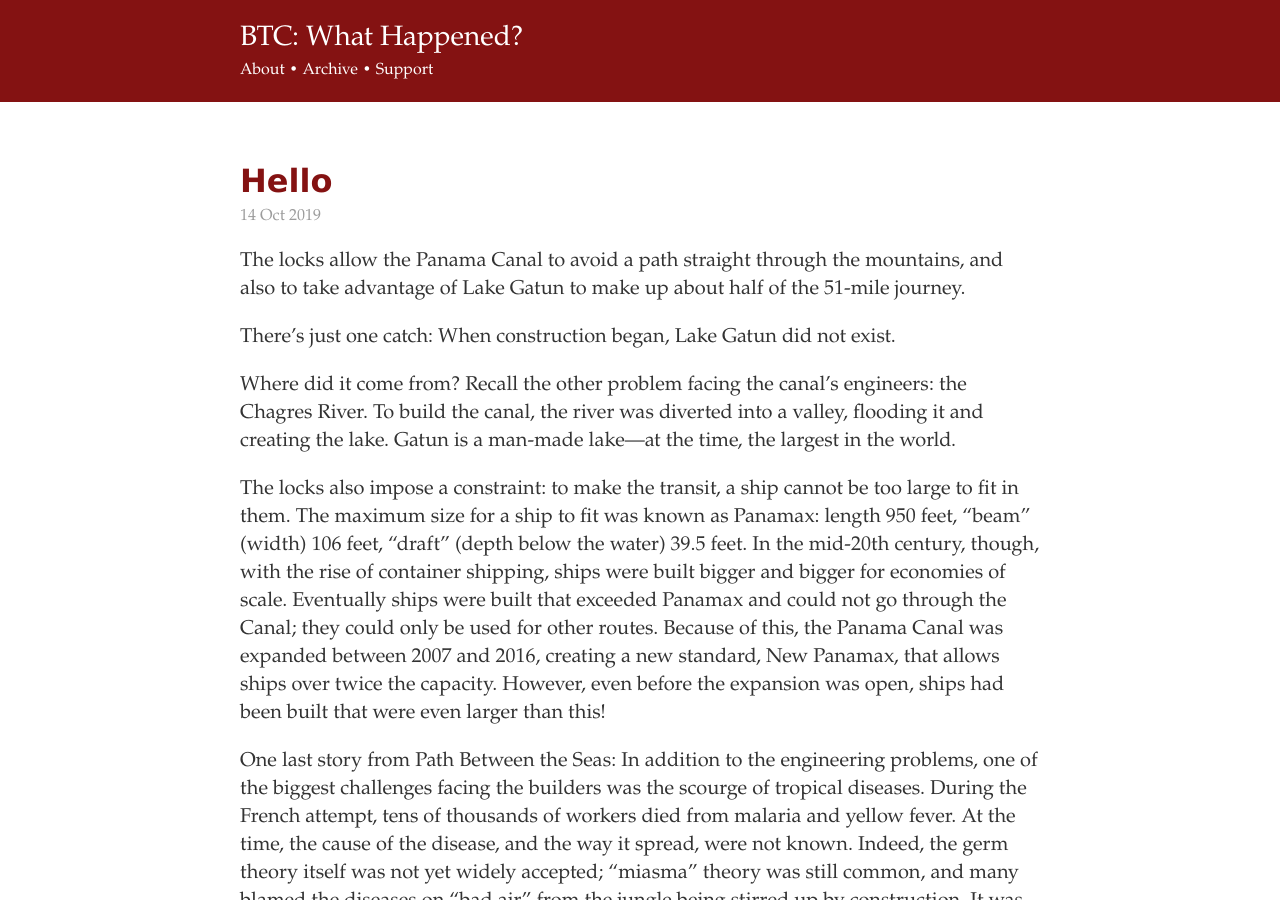
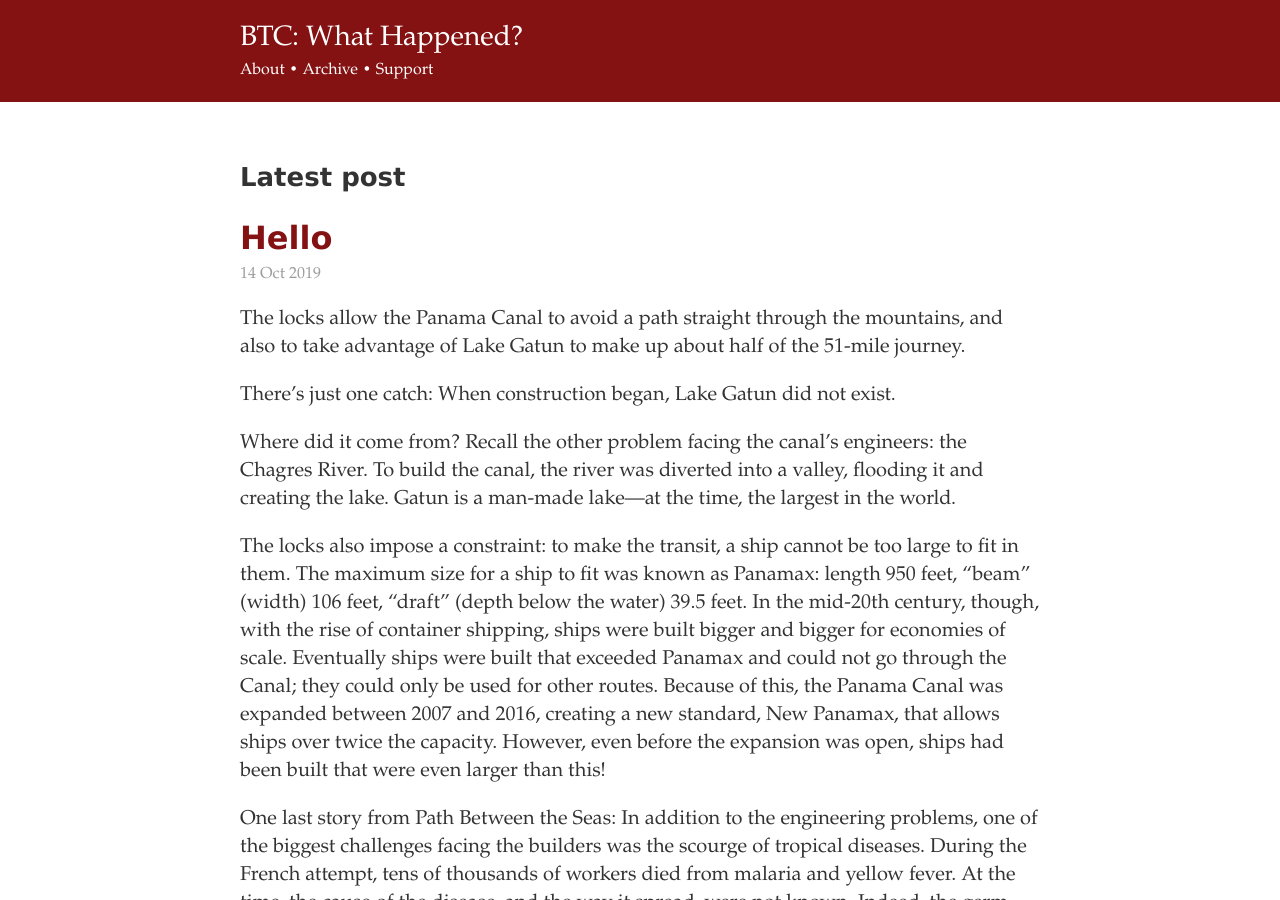
Before and after one commit to derykmakgill/nsi, a Jekyll site: the page built from index.html, in a window 1280 px wide and 900 px high. Built offline with Jekyll 4.4.1, drawn with Linux system fonts in a browser that asks for light colours; the list of posts is cut into pages by our own code.

Commit message:
Update index.html

```diff
--- a/index.html
+++ b/index.html
@@ -2,6 +2,7 @@
 layout: default
 ---
 
+<h2> Latest post</h2>
 
 <div class="posts">
   {% for post in paginator.posts %}
```
